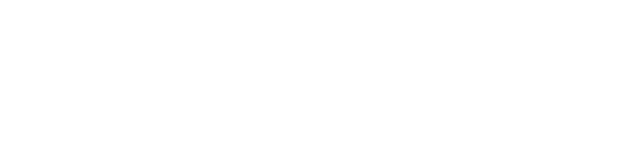
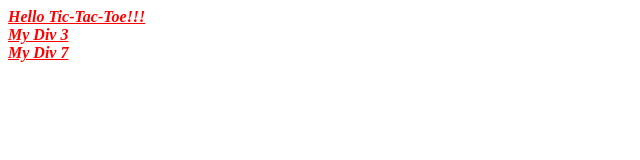
Before and after one commit to george-sasc/george-tic-tac-toe, a website: page index.html in a window 1280 px wide. Shown: the whole page, without its empty margins (0-640 px from the left). Drawn offline with Linux system fonts and the light colour scheme.

Commit message:
2 files modified

```diff
--- a/index.html
+++ b/index.html
@@ -1 +1,12 @@
-<div id="app"></div>
+<style type="text/css">
+	body {
+		color: red;
+		font-style: italic;
+		font-weight: bold;
+		text-decoration: underline;
+	}
+</style>
+Hello Tic-Tac-Toe!!!
+<div id="myDiv" My Div </div> My Div 3 <div id="myDiv2">
+	My Div 7
+</div>
```
Also changed, not shown: index.ts (+1 -6 lines).
